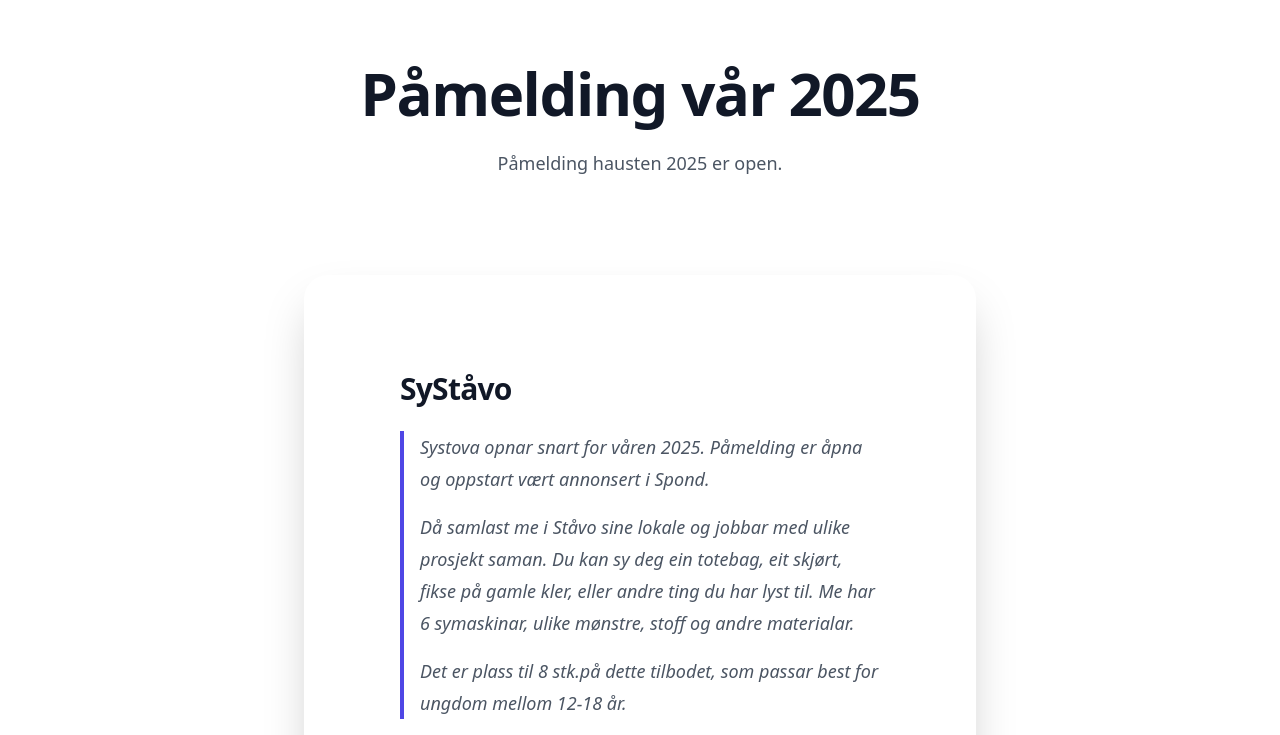
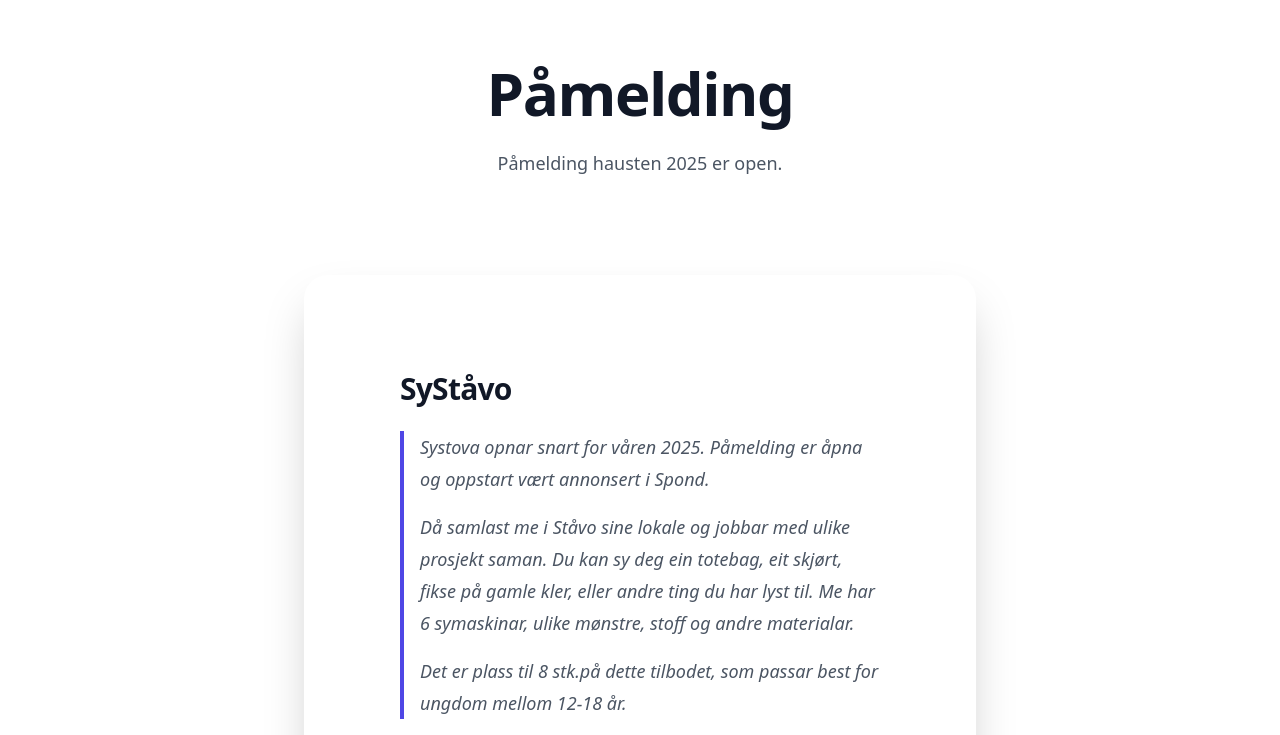
Before and after one commit to staavo-bomlo/web, a plain HTML site: page paamelding.html in a window 1280 px wide. Shown: the part 65-800 px from the top of the page. Drawn offline with nearby package versions, Linux system fonts and the light colour scheme.

Commit message:
Update paamelding.html

```diff
--- a/paamelding.html
+++ b/paamelding.html
@@ -52,7 +52,7 @@
         <div class="relative isolate overflow-hidden">
             <div class="mx-auto max-w-7xl px-6 pb-32 pt-36 sm:pt-60 lg:px-8 lg:pt-32">
                 <div class="mx-auto max-w-2xl text-center">
-                    <h1 class="text-4xl font-bold tracking-tight text-gray-900 sm:text-6xl">Påmelding vår 2025</h1>
+                    <h1 class="text-4xl font-bold tracking-tight text-gray-900 sm:text-6xl">Påmelding</h1>
                     <p class="mt-6 text-lg leading-8 text-gray-600">
                         Påmelding hausten 2025 er open.
                     </p>
```
